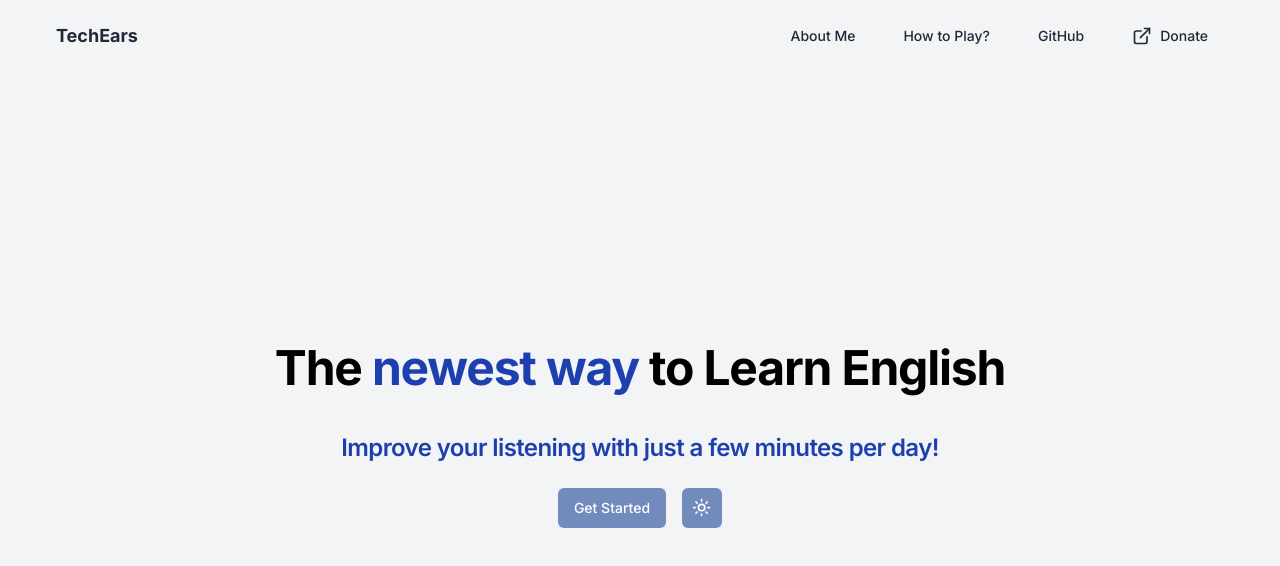
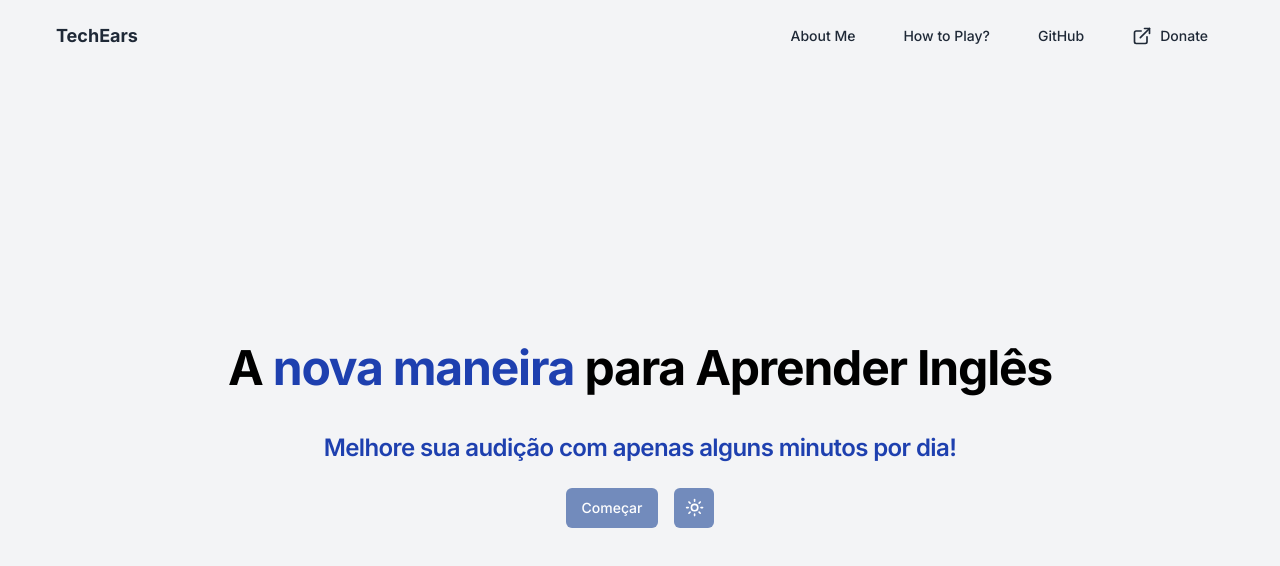
Before and after one commit to arthcc/tech-ears, a Next.js app: page / in a window 1280 px wide. Shown: the top 566 px of the page. Built offline with nearby package versions, Linux system fonts and the light colour scheme.

Commit message:
implements language texts handle in home page :globe_with_meridians:

```diff
--- a/src/app/page.tsx
+++ b/src/app/page.tsx
@@ -7,8 +7,11 @@ import { Button } from "@/components/ui/button";
 import MenuTheme from "@/components/menuTheme/menuTheme";
 import Header from "@/components/header/Header";
 import { GoogleAnalytics } from "@next/third-parties/google";
+import { LanguageContext } from "../context/LanguageContext";
+
 export default function HomePage() {
   const { theme, setTheme } = useTheme();
+  const { language } = React.useContext(LanguageContext);
 
   return (
     <div className="flex flex-col min-h-screen">
@@ -16,16 +19,20 @@ export default function HomePage() {
       <Header />
       <main className="flex flex-col items-center justify-center flex-grow p-6 bg-gray-100 dark:bg-gray-900 pt-24">
         <h1 className="text-4xl font-bold tracking-tight lg:text-5xl mb-6">
-          The
-          <span className="text-blue-h1 dark:text-blue-400"> newest way </span>
-          to Learn English
+          {language == "english" ? "The" : "A"}
+          <span className="text-blue-h1 dark:text-blue-400">
+            {language == "english" ? " newest way " : " nova maneira "}
+          </span>
+          {language == "english" ? " to Learn English " : " para Aprender Inglês "}
         </h1>
         <h3 className="mt-4 text-2xl font-semibold tracking-tight text-blue-h1 dark:text-blue-400 mb-6">
-          Improve your listening with just a few minutes per day!
+          {language == "english"
+            ? "Improve your listening with just a few minutes per day!"
+            : "Melhore sua audição com apenas alguns minutos por dia!"}
         </h3>
         <div className="flex items-center space-x-4">
           <Link href="/player-pages" className="flex items-center space-x-4">
-            <Button>Get Started</Button>
+            <Button>{language == "english" ? "Get Started" : "Começar"}</Button>
           </Link>
           <div className="flex items-center space-x-4">
             <MenuTheme />
```
